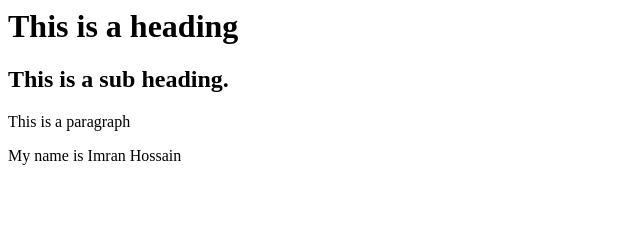
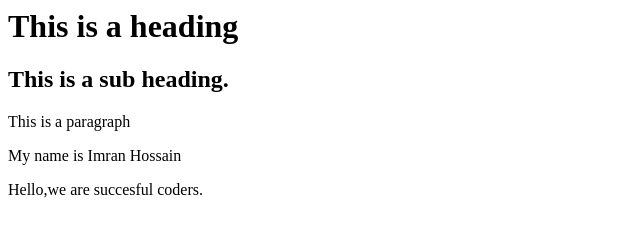
Before and after one commit to imran-11/packetcodeofficial.github.io, a plain HTML site: page index.html in a window 1280 px wide. Shown: the whole page, without its empty margins (0-640 px from the left). Drawn offline with Linux system fonts and the light colour scheme.

Commit message:
version002

```diff
--- a/index.html
+++ b/index.html
@@ -8,6 +8,7 @@
         <h2>This is a sub heading.</h2>
         <p>This is a paragraph</p>
         <p>My name is Imran Hossain</p>
+        <p>Hello,we are succesful coders.</p>
 
     </body>
 </html>
```
